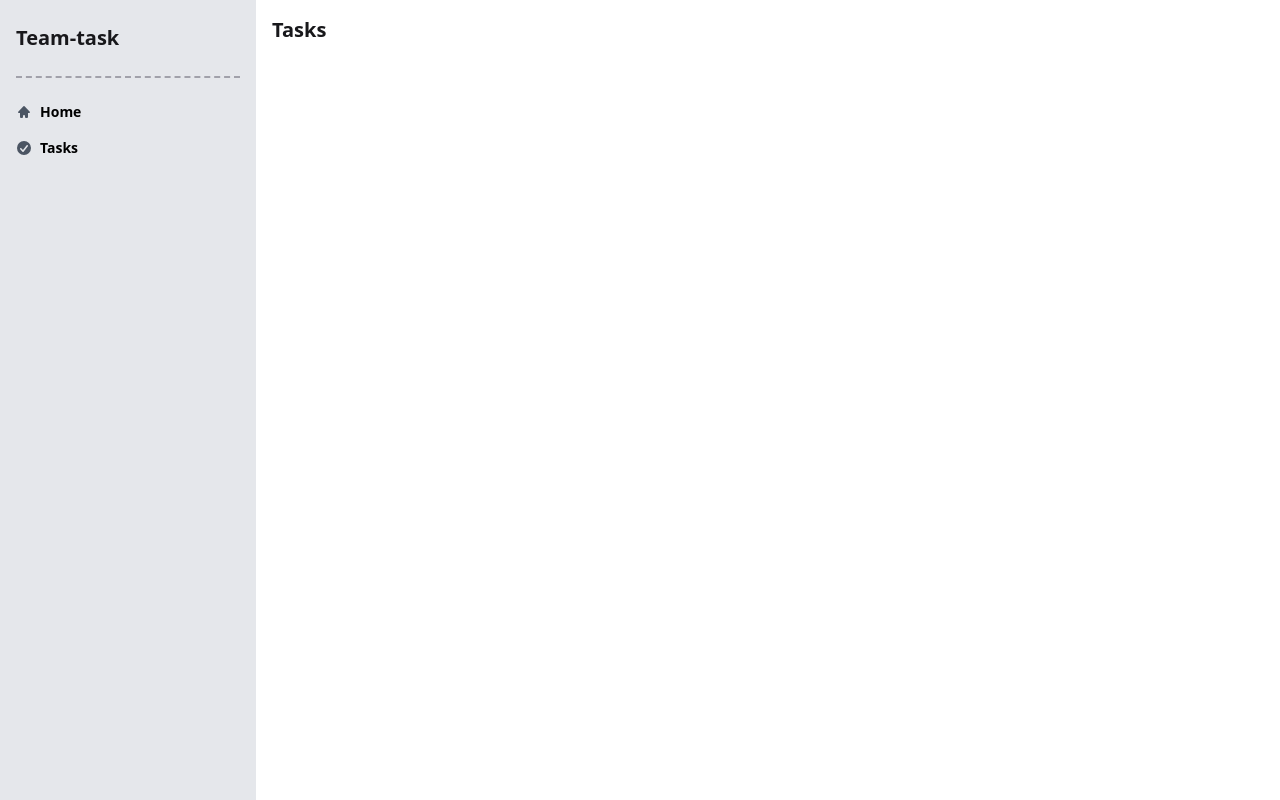
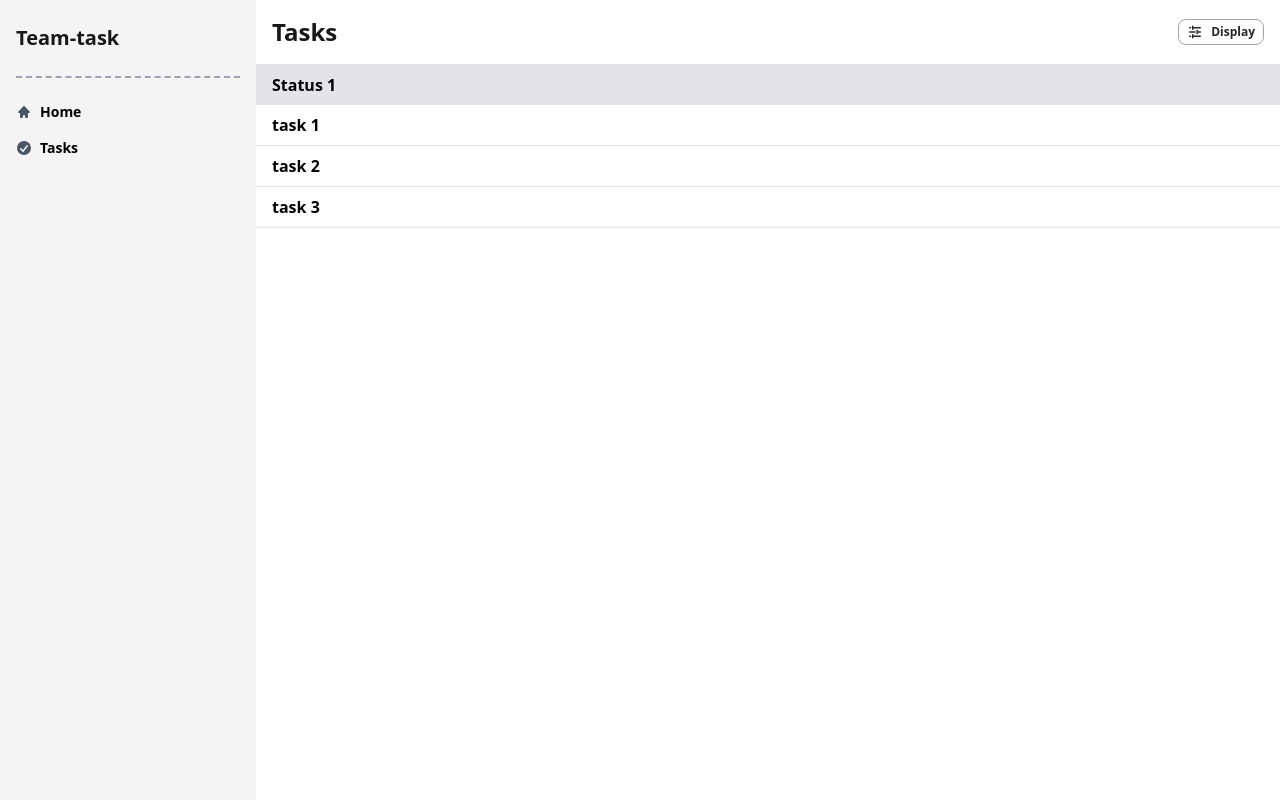
Before and after one commit to Naimoudine/team-task, a React (Vite) app in the folder client/: page /tasks in a window 1280 px wide. Built offline with nearby package versions, Linux system fonts and the light colour scheme.

Commit message:
tasklist display

```diff
--- a/client/package.json
+++ b/client/package.json
@@ -14,7 +14,8 @@
     "framer-motion": "^11.9.0",
     "react": "^18.3.1",
     "react-dom": "^18.3.1",
-    "react-router-dom": "^6.26.2"
+    "react-router-dom": "^6.26.2",
+    "uuid": "^10.0.0"
   },
   "devDependencies": {
     "@eslint/js": "^9.9.0",
--- a/client/src/App.tsx
+++ b/client/src/App.tsx
@@ -5,7 +5,7 @@ function App() {
   return (
     <div className="h-full w-full flex">
       <Aside />
-      <div className="w-[80%]">
+      <div className="w-[80%] overflow-hidden">
         <Outlet />
       </div>
     </div>
--- a/client/src/components/Aside.tsx
+++ b/client/src/components/Aside.tsx
@@ -4,7 +4,7 @@ type Props = {};
 
 export default function Aside({}: Props) {
   return (
-    <aside className="w-[20%] bg-gray-200 py-6 px-4">
+    <aside className="w-[20%] bg-zinc-100 py-6 px-4">
       <header className="border-dashed border-b-2 border-zinc-400 pb-6">
         <p id="logo">Team-task</p>
       </header>
--- /dev/null
+++ b/client/src/components/tasks/DisplayModal.tsx
@@ -0,0 +1,57 @@
+import { ListBulletIcon, ViewColumnsIcon } from "@heroicons/react/16/solid";
+import { DisplayType } from "../../pages/Tasks";
+import type React from "react";
+
+type Props = {
+  display: DisplayType;
+  setDisplay: React.Dispatch<React.SetStateAction<DisplayType>>;
+  isDisplayModal: boolean;
+  setIsDisplayModal: React.Dispatch<React.SetStateAction<boolean>>;
+};
+
+export default function DisplayModal({
+  display,
+  setDisplay,
+  isDisplayModal,
+  setIsDisplayModal,
+}: Props) {
+  const handleDisplay = (type: DisplayType) => {
+    setDisplay(type);
+    setIsDisplayModal(false);
+  };
+
+  return (
+    <div
+      className={
+        isDisplayModal
+          ? "absolute top-8 right-0 p-2 rounded-lg border border-zinc-200 z-50 bg-white flex shadow-lg"
+          : "hidden"
+      }
+    >
+      <div className="flex items-center justify-center gap-2">
+        <button
+          className={
+            display === "list"
+              ? "border border-zinc-300 py-2 px-4 rounded-lg bg-gray-200 hover:bg-gray-200"
+              : "border border-zinc-300 py-2 px-4 rounded-lg hover:bg-gray-200"
+          }
+          type="button"
+          onClick={() => handleDisplay("list")}
+        >
+          <ListBulletIcon className="size-4 text-zinc-400" />
+        </button>
+        <button
+          className={
+            display === "board"
+              ? "border border-zinc-300 py-2 px-4 rounded-lg bg-gray-200 hover:bg-gray-200"
+              : "border border-zinc-300 py-2 px-4 rounded-lg hover:bg-gray-200"
+          }
+          type="button"
+          onClick={() => handleDisplay("board")}
+        >
+          <ViewColumnsIcon className="size-4 text-zinc-400" />
+        </button>
+      </div>
+    </div>
+  );
+}
--- /dev/null
+++ b/client/src/components/tasks/TaskList.tsx
@@ -0,0 +1,50 @@
+import { Link } from "react-router-dom";
+import { DisplayType } from "../../pages/Tasks";
+
+type Props = {
+  display: DisplayType;
+};
+
+export default function TaskList({ display }: Props) {
+  return (
+    <div className="w-full h-full">
+      {display === "list" ? (
+        <section className="w-full">
+          <h2 className="task-status">Status 1</h2>
+          <ul className="task-list">
+            <li className="task">
+              <Link to="">task 1</Link>
+            </li>
+            <li className="task">
+              <Link to="">task 2</Link>
+            </li>
+            <li className="task">
+              <Link to="">task 3</Link>
+            </li>
+          </ul>
+        </section>
+      ) : (
+        <div className="mx-2 w-full h-full flex gap-4 mt-2">
+          <section className="task-card-list">
+            <header>
+              <h2 className="font-semibold mb-2">Status 1</h2>
+            </header>
+            <article className="task-card">task 1</article>
+            <article className="task-card">task 2</article>
+            <article className="task-card">task 3</article>
+            <article className="task-card">task 4</article>
+          </section>
+          <section className="task-card-list">
+            <header>
+              <h2 className="font-semibold mb-2">Status 1</h2>
+            </header>
+            <article className="task-card">task 1</article>
+            <article className="task-card">task 2</article>
+            <article className="task-card">task 3</article>
+            <article className="task-card">task 4</article>
+          </section>
+        </div>
+      )}
+    </div>
+  );
+}
--- a/client/src/index.css
+++ b/client/src/index.css
@@ -28,6 +28,25 @@
   }
 
   .page-title {
-    @apply text-xl font-bold text-zinc-900;
+    @apply text-2xl font-bold text-zinc-900;
+  }
+
+  .task-list {
+  }
+
+  .task-status {
+    @apply bg-zinc-200 px-4 py-2 font-semibold;
+  }
+
+  .task {
+    @apply py-2 hover:bg-zinc-100 px-4 border-b border-zinc-200 font-semibold;
+  }
+
+  .task-card-list {
+    @apply w-[35%] h-full bg-zinc-100 rounded-md px-4 py-2 flex flex-col gap-2 overflow-scroll;
+  }
+
+  .task-card {
+    @apply px-4 py-2 h-[85px] w-full bg-white text-zinc-800 shadow-lg rounded-md;
   }
 }
--- a/client/src/pages/Tasks.tsx
+++ b/client/src/pages/Tasks.tsx
@@ -1,9 +1,39 @@
+import { AdjustmentsHorizontalIcon } from "@heroicons/react/16/solid";
+import TaskList from "../components/tasks/TaskList";
+import DisplayModal from "../components/tasks/DisplayModal";
+import { useState } from "react";
+
 type Props = {};
 
+export type DisplayType = "list" | "board";
+
 export default function Tasks({}: Props) {
+  const [display, setDisplay] = useState<DisplayType>("list");
+  const [isDisplayModal, setIsDisplayModal] = useState<boolean>(false);
+
   return (
-    <section className="wrapper">
-      <h1 className="page-title">Tasks</h1>
-    </section>
+    <div className="h-full">
+      <header className="wrapper flex justify-between items-center border-b border-zinc-200">
+        <h1 className="page-title">Tasks</h1>
+        <button
+          className={
+            isDisplayModal
+              ? "relative flex items-center justify-center gap-2 rounded-lg border border-zinc-400 px-2 py-1 bg-gray-200 hover:bg-gray-200"
+              : "relative flex items-center justify-center gap-2 rounded-lg border border-zinc-400 px-2 py-1 hover:bg-gray-200"
+          }
+          onClick={() => setIsDisplayModal(!isDisplayModal)}
+        >
+          <AdjustmentsHorizontalIcon className="size-4 text-zinc-800" />
+          <span className="text-xs font-semibold text-zinc-800">Display</span>
+          <DisplayModal
+            display={display}
+            setDisplay={setDisplay}
+            isDisplayModal={isDisplayModal}
+            setIsDisplayModal={setIsDisplayModal}
+          />
+        </button>
+      </header>
+      <TaskList display={display} />
+    </div>
   );
 }
```
Also changed, not shown: 1 other file (tests, documents, lock files or other folders).
